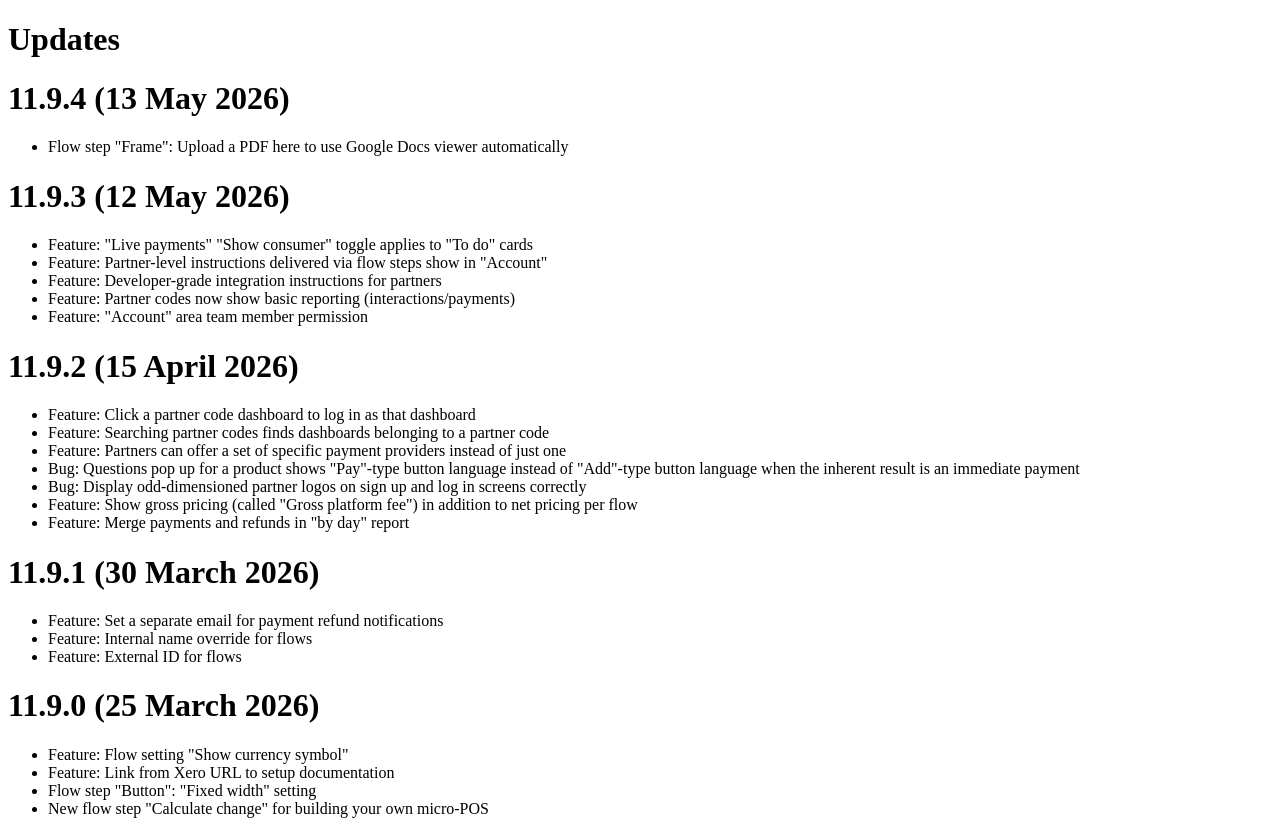
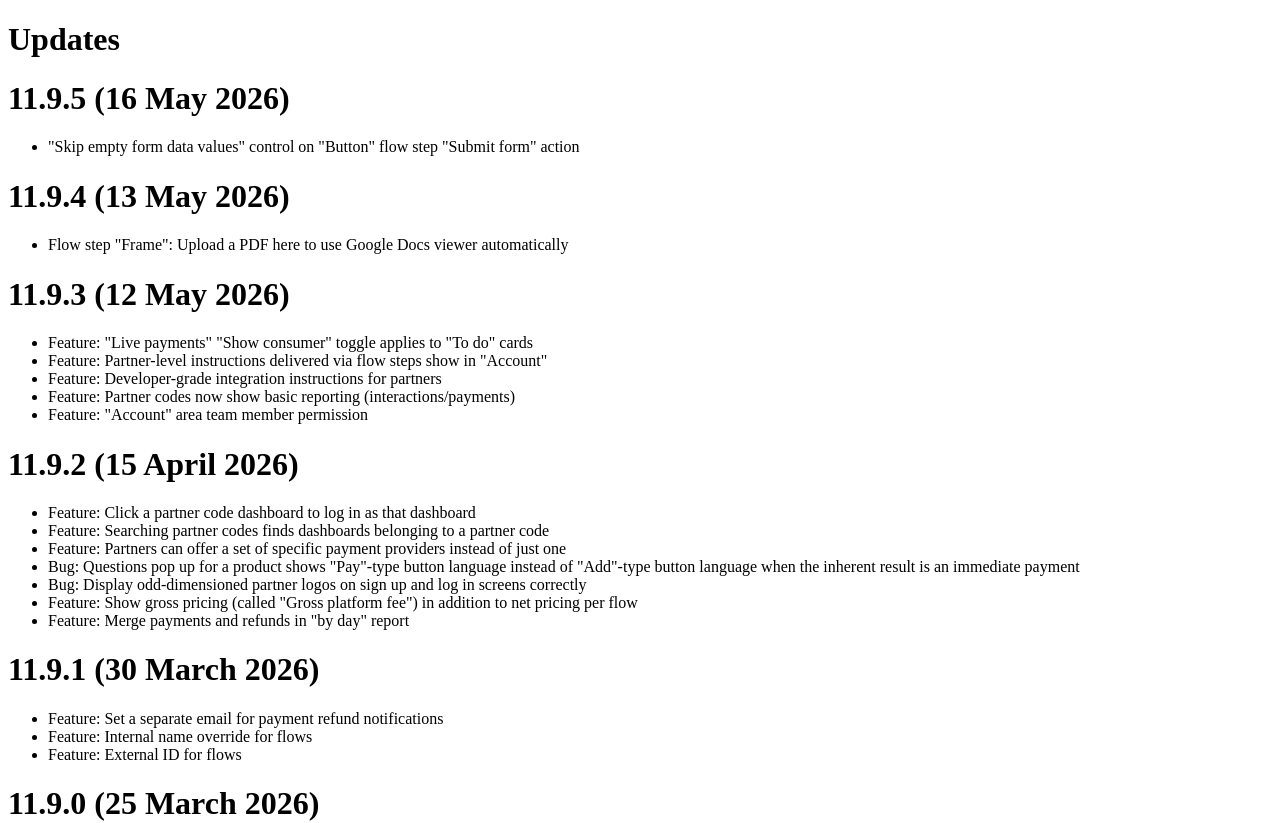
Before and after one commit to Stickyto/sticky-docs, a Next.js app in the folder src/: page /updates in a window 1280 px wide. Shown: the top 823 px of the page. Built offline with nearby package versions, Linux system fonts and the light colour scheme.

Commit message:
`11.9.5 (16 May 2026)`

```diff
--- a/src/pages/updates.mdx
+++ b/src/pages/updates.mdx
@@ -1,4 +1,7 @@
 # Updates
+
+# 11.9.5 (16 May 2026)
+ - "Skip empty form data values" control on "Button" flow step "Submit form" action
 
 # 11.9.4 (13 May 2026)
  - Flow step "Frame": Upload a PDF here to use Google Docs viewer automatically
```
